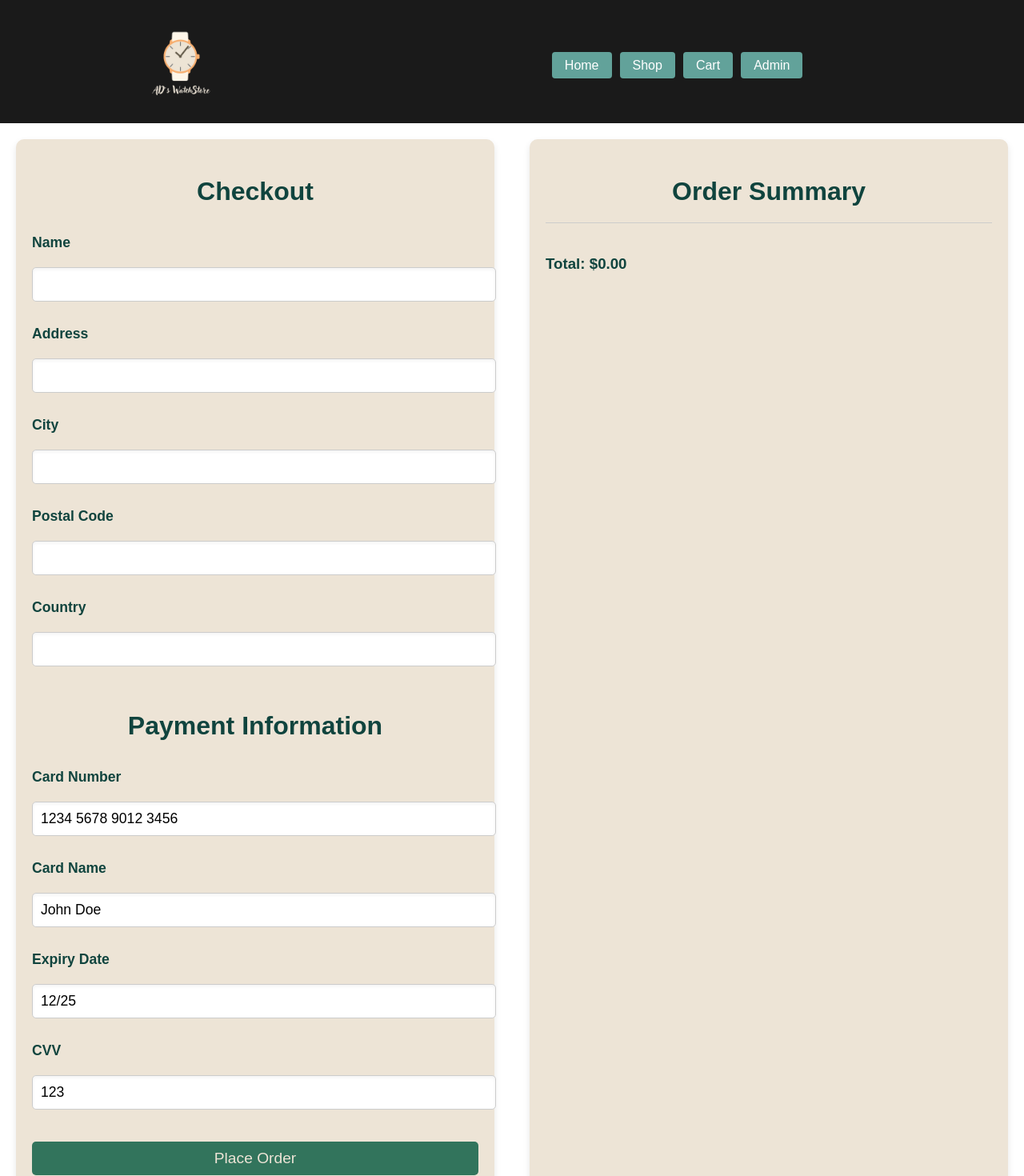
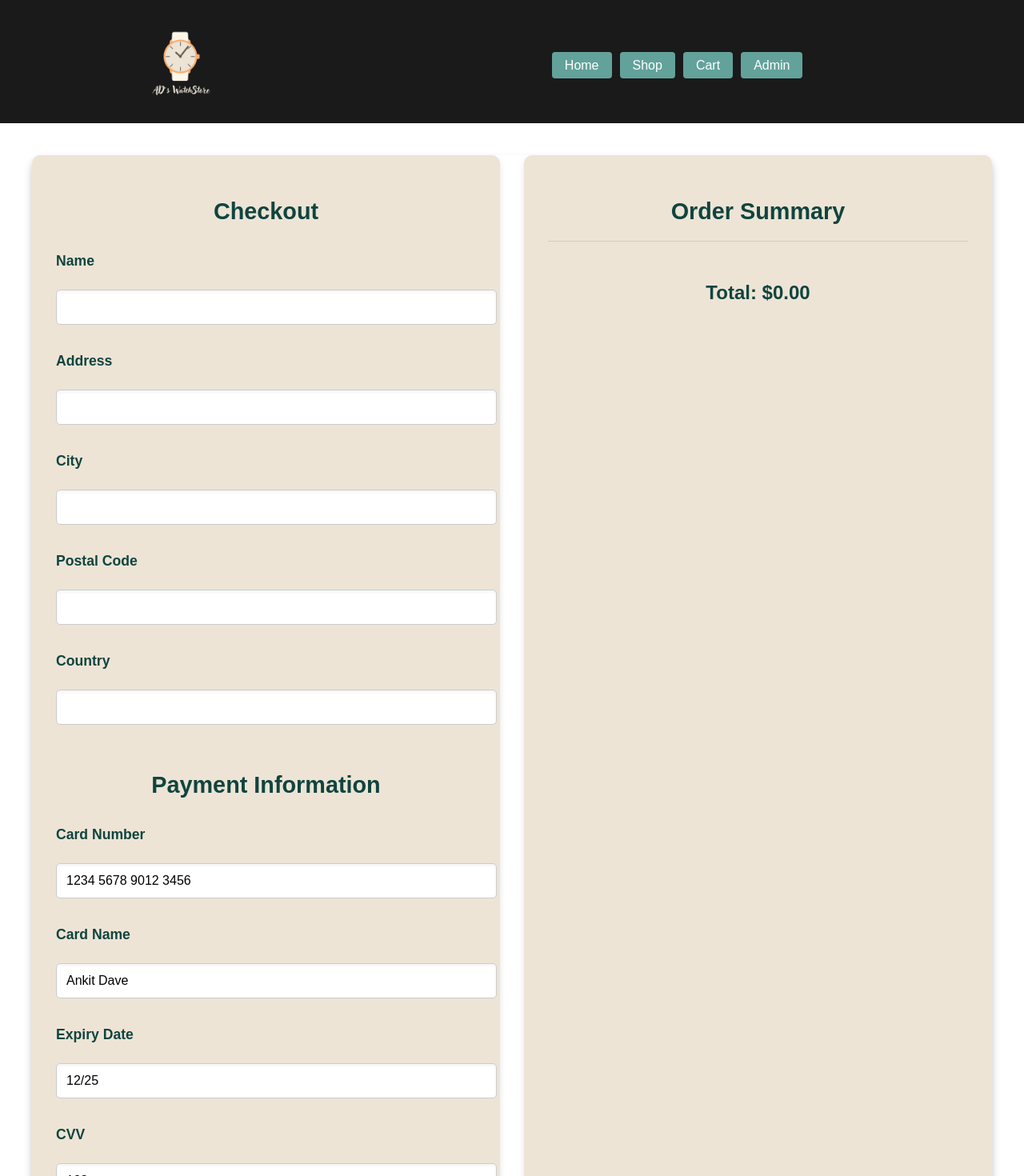
Before and after one commit to ankitdave677/ecommerce-project, a React (Create React App) app in the folder frontend/: page /checkout in a window 1280 px wide. Shown: the top 1470 px of the page at 80% size. Built offline with nearby package versions, Linux system fonts and the light colour scheme.

Commit message:
Css added

```diff
--- a/frontend/src/App.js
+++ b/frontend/src/App.js
@@ -12,6 +12,7 @@ import NavBar from './components/NavBar';
 import Footer from './components/Footer';
 import { CartProvider } from './context/CartContext';
 import './App.css';
+import ProductList from './components/ProductList';
 
 function App() {
     return (
@@ -24,6 +25,7 @@ function App() {
                     <Route path="/" element={<HomePage />} />
                     <Route path="/categories/:id" element={<CategoryPage />} />
                     <Route path="/product/:id" element={<ProductDetail />} />
+                    <Route path="/products" element={<ProductList />} />
                     <Route path="/cart" element={<Cart />} />
                     <Route path="/checkout" element={<CheckoutPage />} />
                     <Route path="/thank-you" element={<ThankYouPage />} />
--- a/frontend/src/components/CheckoutPage.css
+++ b/frontend/src/components/CheckoutPage.css
@@ -1,13 +1,16 @@
 .checkout-page {
     display: flex;
     justify-content: space-between;
-    padding: 20px;
+    gap: 30px;
+    border-radius: 15px;
+    margin: 40px;
+    box-shadow: 0 6px 12px rgba(0, 0, 0, 0.15);
 }
 
 .checkout-form, .order-summary {
-    width: 45%;
+    width: 60%;
     background-color: #ede4d6;
-    padding: 20px;
+    padding: 30px;
     border-radius: 10px;
     box-shadow: 0 4px 8px rgba(0, 0, 0, 0.1);
 }
@@ -15,59 +18,99 @@
 .checkout-form h2, .order-summary h2 {
     margin-bottom: 20px;
     color: #10443e;
+    font-size: 1.8em;
+    font-weight: bold;
+    text-align: center;
 }
 
 .checkout-form label {
     display: block;
-    margin-bottom: 5px;
+    margin-bottom: 10px;
     font-weight: bold;
     color: #10443e;
 }
 
 .checkout-form input, .checkout-form select {
     width: 100%;
-    padding: 10px;
-    margin-bottom: 15px;
+    padding: 12px;
+    margin-bottom: 20px;
     border-radius: 5px;
     border: 1px solid #ccc;
+    font-size: 1em;
 }
 
 .place-order-button {
     background-color: #32745c;
     color: #ede4d6;
     border: none;
-    padding: 10px 20px;
+    padding: 15px 30px;
     cursor: pointer;
     border-radius: 5px;
-    transition: background-color 0.3s;
+    font-size: 1.2em;
+    transition: background-color 0.3s, transform 0.2s;
+    display: block;
+    margin: 20px auto 0;
+    width: 100%;
+    text-align: center;
 }
 
 .place-order-button:hover {
     background-color: #10443e;
+    transform: scale(1.05);
 }
 
 .order-summary h3 {
-    margin-top: 20px;
+    margin-top: 30px;
     color: #10443e;
+    font-size: 1.5em;
+    text-align: center;
 }
 
 .order-items {
     border-top: 1px solid #ccc;
     margin-top: 20px;
     padding-top: 20px;
+    max-height: 400px;
+    overflow-y: auto;
 }
 
 .order-item {
     display: flex;
     margin-bottom: 20px;
+    align-items: center;
+    padding-bottom: 20px;
+    border-bottom: 1px solid #ddd;
 }
 
 .order-item img {
-    max-width: 100px;
+    max-width: 120px;
+    height: auto;
     margin-right: 20px;
+    border-radius: 10px;
+    box-shadow: 0 2px 4px rgba(0, 0, 0, 0.1);
 }
 
 .order-item-details p {
     margin: 5px 0;
     color: #10443e;
+    font-size: 1.1em;
 }
+
+.order-item-details p:first-child {
+    font-weight: bold;
+    font-size: 1.2em;
+}
+
+@media (max-width: 768px) {
+    .checkout-page {
+        flex-direction: column;
+    }
+
+    .checkout-form, .order-summary {
+        width: 100%;
+    }
+
+    .place-order-button {
+        margin-top: 10px;
+    }
+}
--- a/frontend/src/components/CheckoutPage.js
+++ b/frontend/src/components/CheckoutPage.js
@@ -15,7 +15,7 @@ function CheckoutPage() {
 
     const [paymentInfo, setPaymentInfo] = useState({
         cardNumber: '1234 5678 9012 3456',
-        cardName: 'John Doe',
+        cardName: 'Ankit Dave',
         expiryDate: '12/25',
         cvv: '123'
     });
--- a/frontend/src/components/ProductList.js
+++ b/frontend/src/components/ProductList.js
@@ -2,7 +2,6 @@ import React, { useEffect, useState, useContext } from 'react';
 import { Link, useNavigate } from 'react-router-dom';
 import axios from 'axios';
 import { CartContext } from '../context/CartContext';
-import './ProductList.css';
 
 function ProductList({ categoryId }) {
     const [products, setProducts] = useState([]);
```
Also changed, not shown: frontend/src/components/ProductList.css (deleted, +0 -66 lines).
